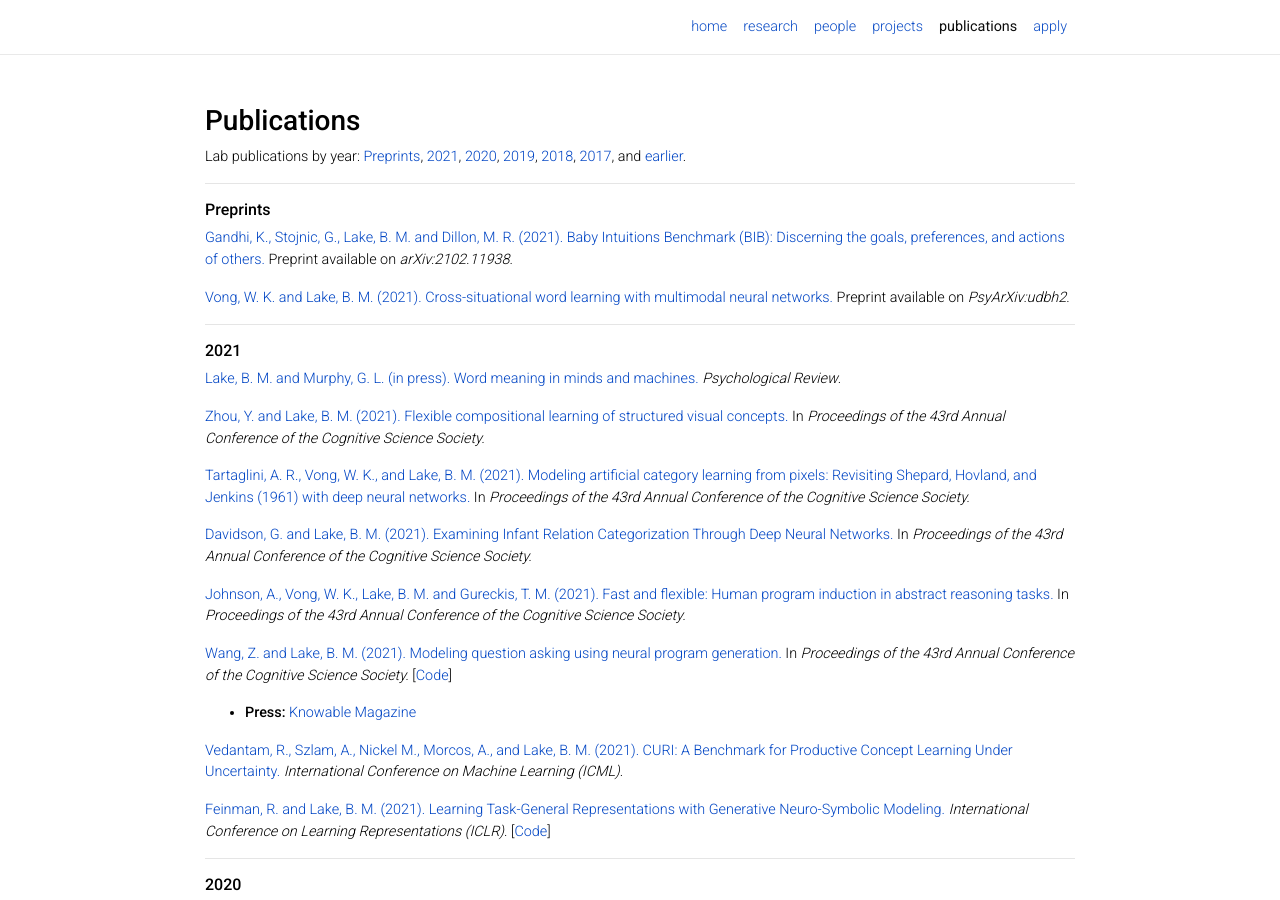
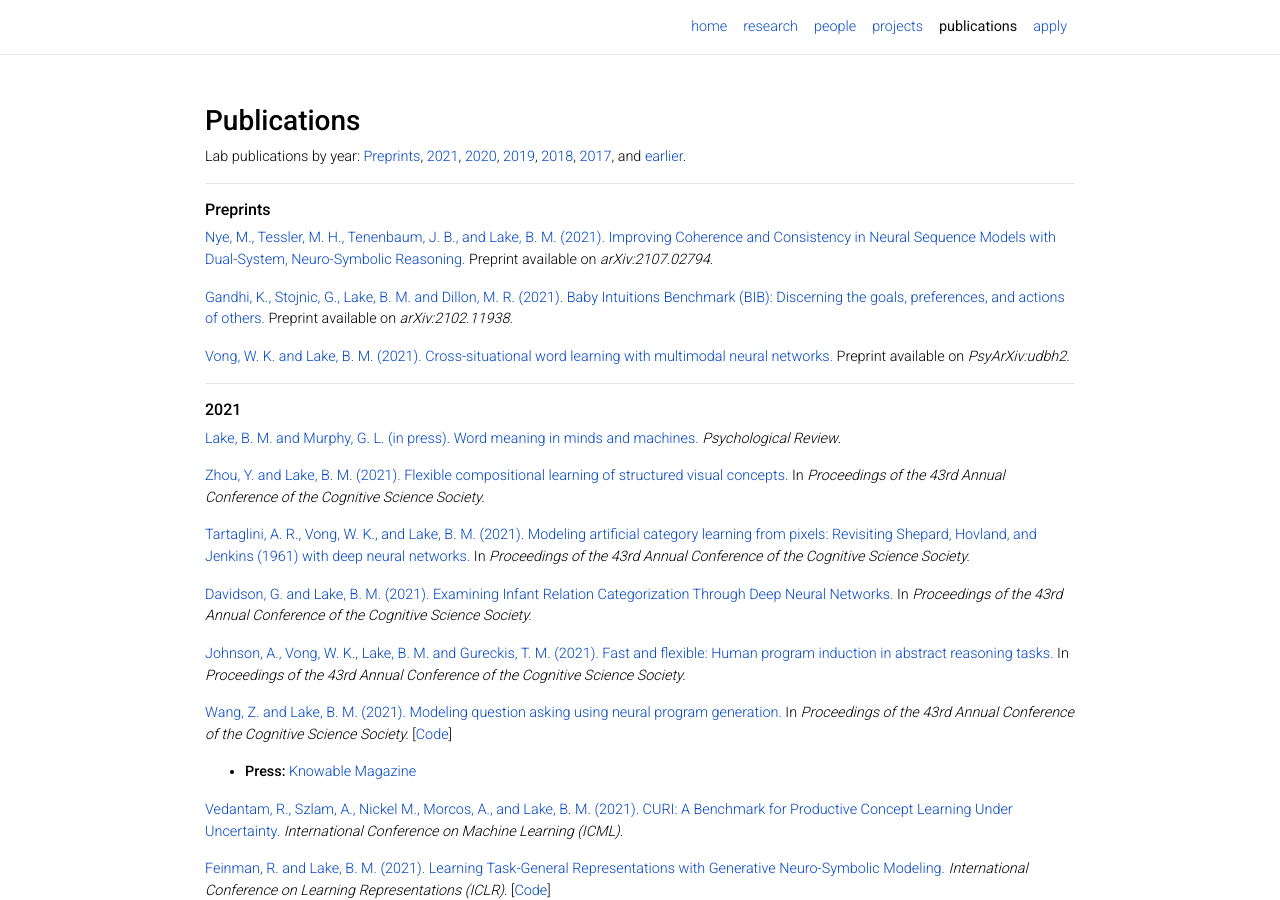
Before and after one commit to lake-lab/lake-lab.github.io, a Jekyll site: the page built from _pages/publications.md, in a window 1280 px wide and 900 px high. Built offline with Jekyll 4.4.1, drawn with Linux system fonts in a browser that asks for light colours; nearby versions of some CDN libraries; comment, search, counter and statistics services are not loaded; a style sheet for code colours, icons or effects is not loaded.

Commit message:
updated pubs

```diff
--- a/_pages/publications.md
+++ b/_pages/publications.md
@@ -11,6 +11,8 @@ Lab publications by year: [Preprints](#preprints), [2021](#2021), [2020](#2020),
 
 ---
 ###### __Preprints__
+
+<a href="https://cims.nyu.edu/~brenden/papers/2107.02794.pdf">Nye, M., Tessler, M. H., Tenenbaum, J. B., and Lake, B. M. (2021). Improving Coherence and Consistency in Neural Sequence Models with Dual-System, Neuro-Symbolic Reasoning.</a> Preprint available on <em>arXiv:2107.02794</em>.
 
 <a href="https://cims.nyu.edu/~brenden/papers/2102.11938.pdf">Gandhi, K., Stojnic, G., Lake, B. M. and Dillon, M. R. (2021). Baby Intuitions Benchmark (BIB): Discerning the goals, preferences, and actions of others.</a> Preprint available on <em>arXiv:2102.11938</em>.
 
```
